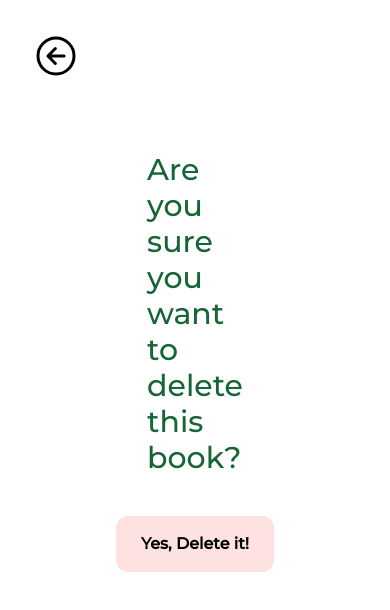
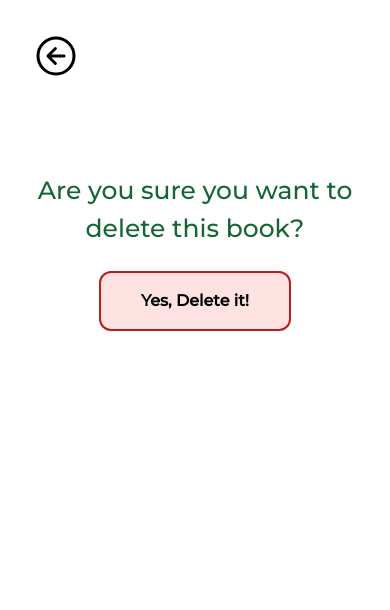
Before and after one commit to riya-rjha/Book-Store-Website, a React (Vite) app in the folder Frontend/: page /books/delete/1 in a window 390 px wide. Shown: the top 610 px of the page. Built offline with nearby package versions, Linux system fonts and the light colour scheme.

Commit message:
Fixed show book and updated the delete book component to be responsive

```diff
--- a/Frontend/src/Pages/DeleteBook.jsx
+++ b/Frontend/src/Pages/DeleteBook.jsx
@@ -37,11 +37,11 @@ const DeleteBook = () => {
           <Spinner />
         ) :
         (
-          <div className="w-[45%] flex items-center justify-center m-auto flex-col p-25">
-            <h2 className="text-3xl text-green-800 p-10">
+          <div className="max-w-[650px] flex items-center justify-center m-auto flex-col p-5 gap-6">
+            <h2 className="text-[25px] text-green-800 text-center mt-10">
               Are you sure you want to delete this book?
             </h2>
-            <button className=" text-1xl-white bg-red-100 outline-none border-0 p-4 mb-10 font-bold rounded-xl w-[90%]" onClick={handleDelete}>
+            <button className=" text-xl-white bg-red-100 hover:bg-red-200 transition-all outline-none border-2 border-red-700 px-10 py-4 mx-2 mb-10 font-bold rounded-xl" onClick={handleDelete}>
               Yes, Delete it!
             </button>
           </div>
--- a/Frontend/src/Pages/ShowBook.jsx
+++ b/Frontend/src/Pages/ShowBook.jsx
@@ -12,7 +12,7 @@ const ShowBook = () => {
 
   useEffect(() => {
     try {
-      setIsLoading(false);
+      setIsLoading(true);
       axios.get(`https://book-store-snzt.onrender.com/books/${id}`)
         .then(response => {
           setBooks(response.data);
```
